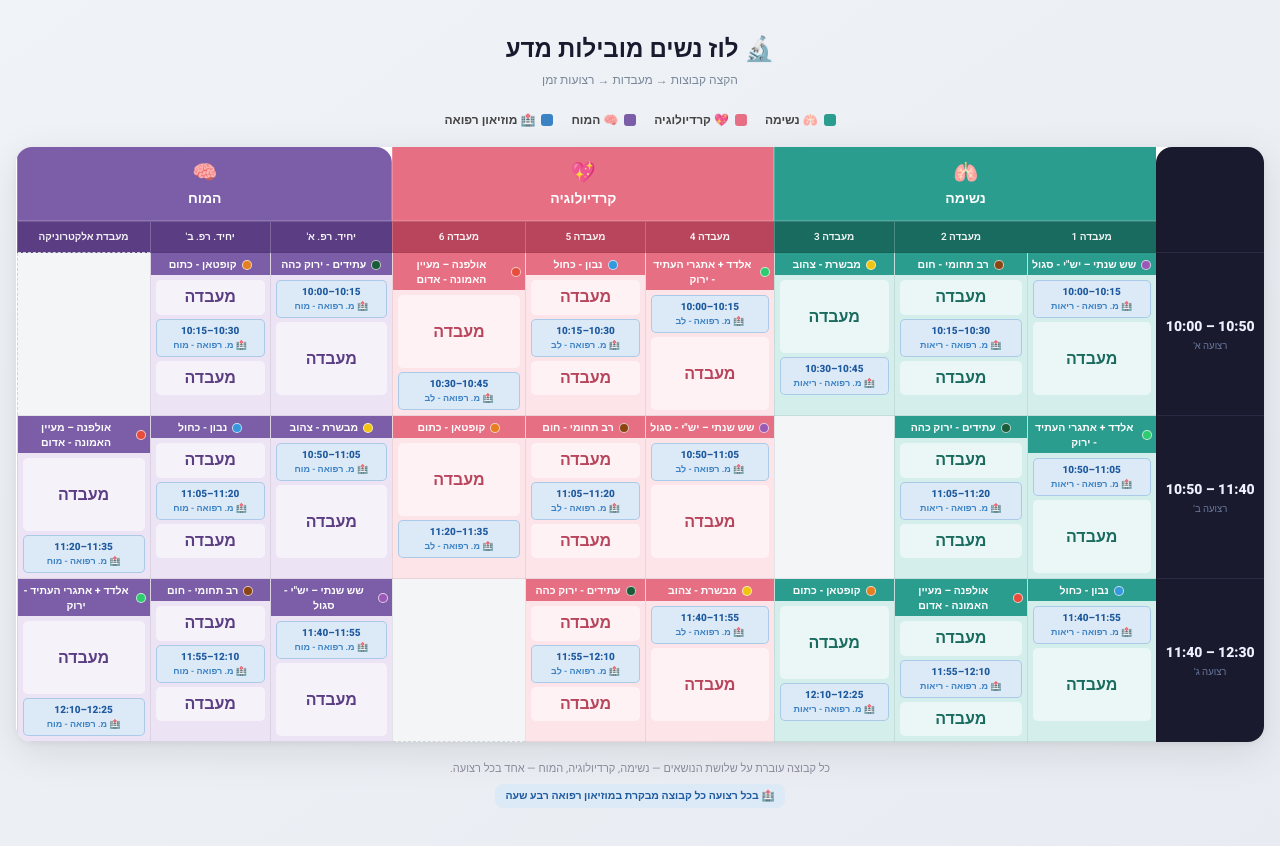
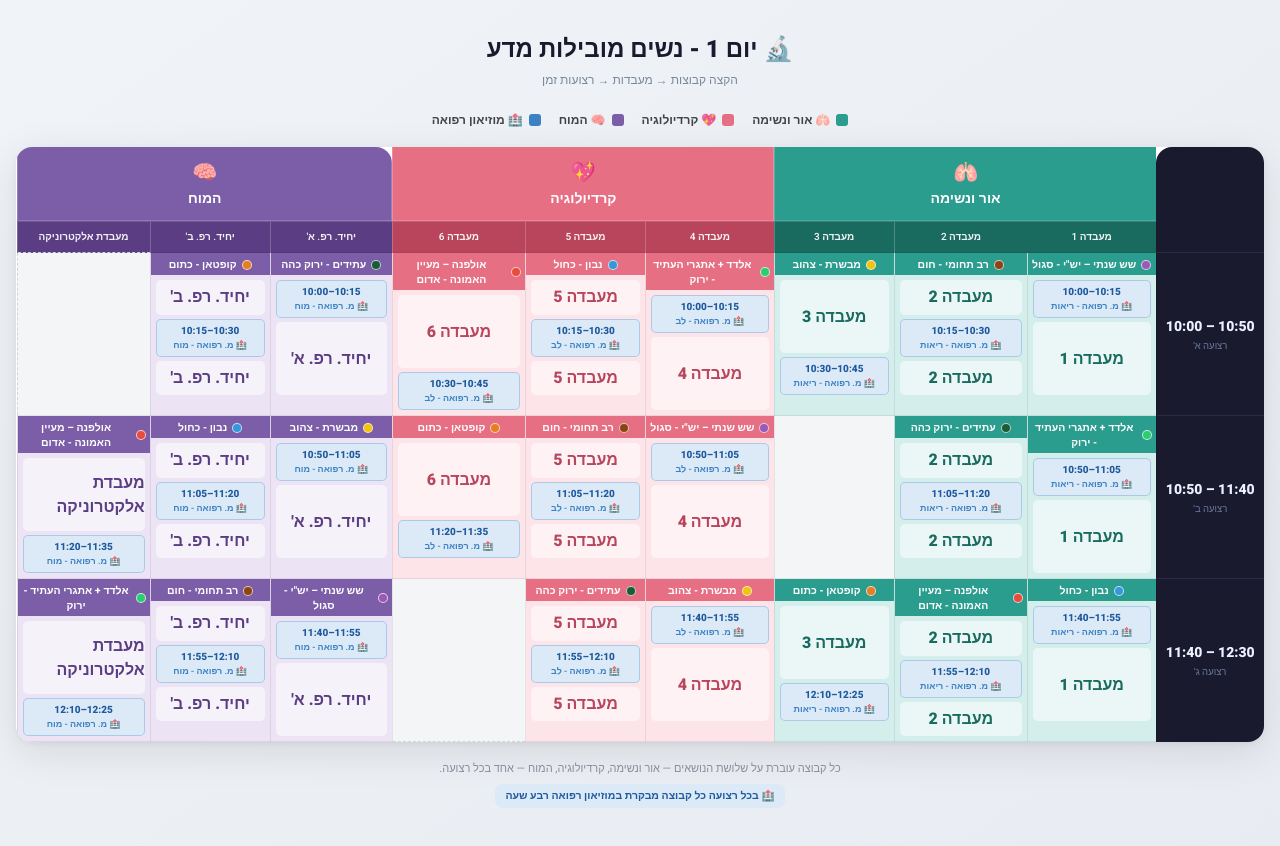
Before and after one commit to snirsnir/foreveryoungday, a plain HTML site: page matrixDay1.html in a window 1280 px wide. Drawn offline with Linux system fonts and the light colour scheme.

Commit message:
Update matrixDay1.html

```diff
--- a/matrixDay1.html
+++ b/matrixDay1.html
@@ -3,7 +3,7 @@
 <head>
 <meta charset="UTF-8">
 <meta name="viewport" content="width=device-width, initial-scale=1.0">
-<title>לוז נשים מובילות מדע</title>
+<title>יום 1 - נשים מובילות מדע</title>
 <link href="https://fonts.googleapis.com/css2?family=Heebo:wght@300;400;500;600;700;800&display=swap" rel="stylesheet">
 <style>
   :root {
@@ -186,12 +186,12 @@
 <body>
 
 <div class="header">
-  <h1>🔬 לוז נשים מובילות מדע</h1>
+  <h1>🔬 יום 1 - נשים מובילות מדע</h1>
   <div class="sub">הקצה קבוצות → מעבדות → רצועות זמן</div>
 </div>
 
 <div class="legend">
-  <div class="legend-item"><div class="legend-dot" style="background:var(--lung)"></div>🫁 נשימה</div>
+  <div class="legend-item"><div class="legend-dot" style="background:var(--lung)"></div>🫁 אור ונשימה</div>
   <div class="legend-item"><div class="legend-dot" style="background:var(--cardio)"></div>💖 קרדיולוגיה</div>
   <div class="legend-item"><div class="legend-dot" style="background:var(--brain)"></div>🧠 המוח</div>
   <div class="legend-item"><div class="legend-dot" style="background:var(--museum)"></div>🏥 מוזיאון רפואה</div>
@@ -202,7 +202,7 @@
 </div>
 
 <div class="note">
-  כל קבוצה עוברת על שלושת הנושאים — נשימה, קרדיולוגיה, המוח — אחד בכל רצועה.<br>
+  כל קבוצה עוברת על שלושת הנושאים — אור ונשימה, קרדיולוגיה, המוח — אחד בכל רצועה.<br>
   <span class="note-mus">🏥 בכל רצועה כל קבוצה מבקרת במוזיאון רפואה רבע שעה</span>
 </div>
 
@@ -284,7 +284,7 @@ function buildGrid() {
 
 const grid = buildGrid();
 
-function renderCell(si, cell) {
+function renderCell(si, cell, labIdx) {
   if (!cell) return '<td class="g-cell g-empty"></td>';
 
   const gi = cell.groupIdx;
@@ -292,6 +292,7 @@ function renderCell(si, cell) {
   const cls = topicCls[topic];
   const musSub = cell.museumSub;
   const musTime = museumTimes[si][musSub];
+  const labName = labs[labIdx].name;
 
   const museumHTML = `
     <div class="mus-banner">
@@ -303,13 +304,13 @@ function renderCell(si, cell) {
 
   if (musSub === 0) {
     // Museum top, merged מעבדה spans rows 2+3
-    contentHTML = museumHTML + '<div class="lab-block lab-block-merged">מעבדה</div>';
+    contentHTML = museumHTML + `<div class="lab-block lab-block-merged">${labName}</div>`;
   } else if (musSub === 1) {
     // מעבדה / museum / מעבדה — all separate, equal rows
-    contentHTML = '<div class="lab-block">מעבדה</div>' + museumHTML + '<div class="lab-block">מעבדה</div>';
+    contentHTML = `<div class="lab-block">${labName}</div>` + museumHTML + `<div class="lab-block">${labName}</div>`;
   } else {
     // Merged מעבדה spans rows 1+2, museum bottom
-    contentHTML = '<div class="lab-block lab-block-merged">מעבדה</div>' + museumHTML;
+    contentHTML = `<div class="lab-block lab-block-merged">${labName}</div>` + museumHTML;
   }
 
   const bracelet = bracelets[gi];
@@ -329,7 +330,7 @@ function renderCell(si, cell) {
 
   h += '<tr class="topic-row">';
   h += '<th class="th-time" rowspan="2"></th>';
-  h += '<th class="th-lung" colspan="3"><span class="t-emoji">🫁</span><span class="t-label">נשימה</span></th>';
+  h += '<th class="th-lung" colspan="3"><span class="t-emoji">🫁</span><span class="t-label">אור ונשימה</span></th>';
   h += '<th class="th-cardio" colspan="3"><span class="t-emoji">💖</span><span class="t-label">קרדיולוגיה</span></th>';
   h += '<th class="th-brain" colspan="3"><span class="t-emoji">🧠</span><span class="t-label">המוח</span></th>';
   h += '</tr>';
@@ -341,7 +342,7 @@ function renderCell(si, cell) {
   slots.forEach((slot, si) => {
     h += '<tr>';
     h += `<td class="time-cell"><span class="t-time" dir="ltr">${slot.time}</span><span class="t-badge">${slot.badge}</span></td>`;
-    grid[si].forEach((cell) => { h += renderCell(si, cell); });
+    grid[si].forEach((cell, labIdx) => { h += renderCell(si, cell, labIdx); });
     h += '</tr>';
   });
 
```
